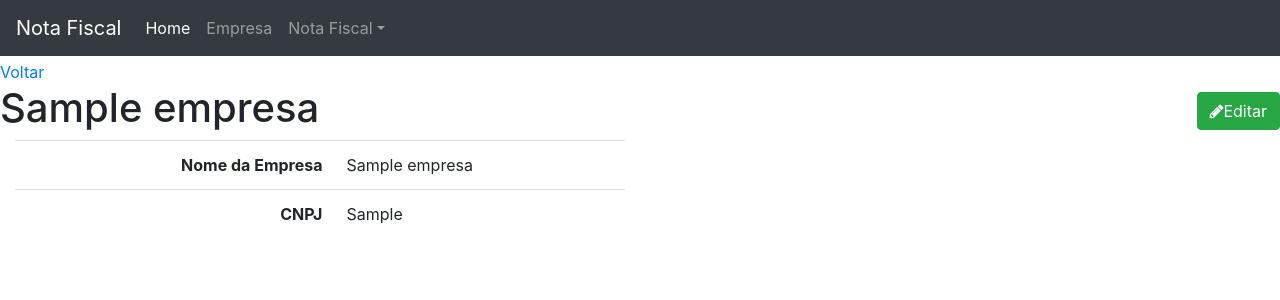
After one commit to vvalcristina/notafiscal, a Django app: template projeto/empresa/templates/empresa_detail.html in a window 1280 px wide. The commit adds this page. Shown: the top 300 px of the page. Run offline with Django 3.2, Linux system fonts and the light colour scheme; the template is opened without the code that fills it: values that come from a table or form of the project are taken from there, others are empty; tables that the repository leaves empty hold one stand-in row (values such as "Sample post"); parts of the project's set-up code (start-up, migrations or seed data) failed here and were passed over; some libraries are stand-ins or nearby versions.

Commit message:
Ajustando os templates e views das Empresas  (empresa_list e empresa_detail)

```diff
--- a/projeto/core/templates/base.html
+++ b/projeto/core/templates/base.html
@@ -5,7 +5,7 @@
     <meta charset="utf-8">
     <meta name="viewport" content="width=device-width, initial-scale=1, shrink-to-fit=no">
     <link rel="shortcut icon" href="https://www.djangoproject.com/favicon.ico">
-    <title>Controle de Notas Fiscais</title>
+    <title> Controle de Notas Fiscais</title>
     <!-- Bootstrap CSS -->
     <link rel="stylesheet" href="https://maxcdn.bootstrapcdn.com/bootstrap/4.0.0/css/bootstrap.min.css" integrity="sha384-Gn5384xqQ1aoWXA+058RXPxPg6fy4IWvTNh0E263XmFcJlSAwiGgFAW/dAiS6JXm" crossorigin="anonymous">
     <!-- Font-awesome -->
@@ -14,7 +14,6 @@
       body{
         margin-top: 60px;
       }
-
     </style>
 
     {% block css %}{% endblock css %}
--- a/projeto/core/templates/includes/nav.html
+++ b/projeto/core/templates/includes/nav.html
@@ -8,10 +8,10 @@
     <div class="collapse navbar-collapse" id="navbarsExampleDefault">
         <ul class="navbar-nav mr-auto">
             <li class="nav-item active">
-                <a class="nav-link" href="#">Home <span class="sr-only">(current)</span></a>
+                <a class="nav-link" href="{% url 'core:index'%}">Home <span class="sr-only">(current)</span></a>
             </li>
             <li class="nav-item">
-                <a class="nav-link" href="#">Empresa</a>
+                <a class="nav-link" href="{% url 'empresa:empresa_list'%}">Empresa</a>
             </li>
             <li class="nav-item dropdown">
                 <a class="nav-link dropdown-toggle" href="#" id="dropdown01" data-toggle="dropdown" aria-haspopup="true" aria-expanded="false">Nota Fiscal</a>
--- a/projeto/core/templates/index.html
+++ b/projeto/core/templates/index.html
@@ -3,8 +3,8 @@
 
 <div class="jumbotron">
   <div class="container">
-    <h1>Bem-vindo!</h1>
-    <p>Este é um sistema para controle de notas fiscais.</p>
+    <h1>Seja bem-vindo!</h1>
+    <p>Este é um sistema de gestão de notas fiscais.</p>
     <p>
       <a href="https://github.com/vvalcristina/notafiscal.git">Veja no GitHub</a>
     </p>
--- a/projeto/empresa/apps.py
+++ b/projeto/empresa/apps.py
@@ -1,5 +1,4 @@
 from django.apps import AppConfig
-
 
 class EmpresaConfig(AppConfig):
     name = 'empresa'
--- a/projeto/empresa/models.py
+++ b/projeto/empresa/models.py
@@ -1,11 +1,15 @@
 from django.db import models
+from django.urls import reverse_lazy
 
 class Empresa(models.Model):
     nome = models.CharField('nome',max_length=100)
-    cnpj = models.CharField('cnpj',max_length=80)
+    cnpj = models.CharField('cnpj',max_length=14)
 
     class Meta:
         ordering = ('nome',)
 
     def __str__(self):
         return self.nome
+
+    def get_absolute_url(self):
+        return reverse_lazy('empresa:empresa_detail', kwargs={'pk': self.pk})
--- /dev/null
+++ b/projeto/empresa/templates/empresa_detail.html
@@ -0,0 +1,32 @@
+{% extends "base.html" %}
+
+{% block content %}
+<a href="{% url 'empresa:empresa_list' %}">Voltar</a>
+
+<h1>{{object}}
+  <span class="pull-right">
+    <a href="">
+      <button type="button" class="btn btn-success">
+        <span class="fa fa-pencil"></span>Editar
+      </button>
+    </a>
+  </span>
+</h1>
+
+<div class="col-sm-6">
+  <table class="table table-user-information">
+    <tbody>
+      <tr>
+        <th class="text-right">Nome da Empresa</th>
+        <td>{{object.nome}}</td>
+      </tr>
+      <tr>
+        <th class="text-right">CNPJ</th>
+        <td>{{object.cnpj}}</td>
+      </tr>
+    </tbody>
+
+  </table>
+
+</div>
+{% endblock content %}
--- a/projeto/empresa/urls.py
+++ b/projeto/empresa/urls.py
@@ -5,4 +5,8 @@ app_name = 'empresa'
 
 urlpatterns = [
     path('',v.empresa_list, name='empresa_list'),
+    path('<int:pk>',v.empresa_detail, name='empresa_detail'),
+
+
+
 ]
--- a/projeto/notafiscal/views.py
+++ b/projeto/notafiscal/views.py
@@ -1,3 +1 @@
 from django.shortcuts import render
-
-# Create your views here.
```
Also changed, not shown: projeto/empresa/templates/empresa_list.html (+11 -14 lines), projeto/empresa/views.py (+7 -0 lines), projeto/empresa/migrations/0002_auto_20190819_2107.py (added), projeto/notafiscal/migrations/0003_auto_20190819_2107.py (added).
